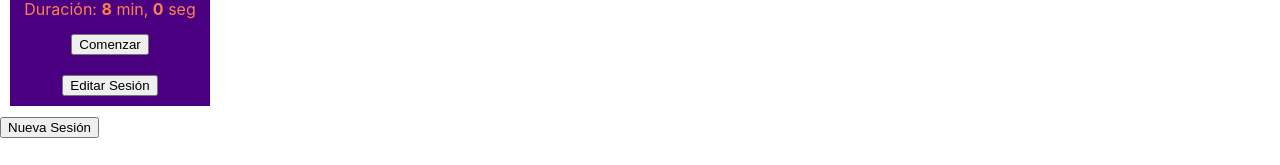
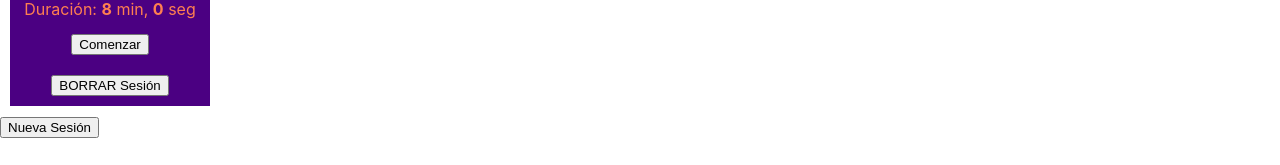
Before and after one commit to LeandroLobo/temporizadorHIIT, a React (Create React App) app: page / in a window 1280 px wide. Both pictures are taken after a click on the element "Sesión Standard". Shown: the part 323-488 px from the top of the page. Built offline with nearby package versions, Linux system fonts and the light colour scheme.

Commit message:
funciona localmente toda la lógica

```diff
--- a/src/components/EditSession.jsx
+++ /dev/null
@@ -1,12 +0,0 @@
-import React from 'react';
-
-const EditSession = () => {
-    return (
-        <div>
-            <h3>Editar Sesión</h3>
-            <button className="btn-table" name="delete">Borrar Sesión</button>
-        </div>
-    );
-}
-
-export default EditSession;
--- a/src/components/NewSet.jsx
+++ b/src/components/NewSet.jsx
@@ -82,6 +82,7 @@ const NewSet = ({setOpenNewSet, sets, setSets}) => {
 
                 <div className="form-buttons">
                     <input type="submit" name="add" value="Agregar a la sesión"/>
+                    <input type="button" name="back" value="<=" onClick={()=>setOpenNewSet(false)}/>
                 </div>
             </form>
         </div>
--- a/src/components/Session.jsx
+++ b/src/components/Session.jsx
@@ -1,7 +1,14 @@
-import React from 'react';
+import React, { useState } from 'react';
 import '../css/session.css';
 
-const Session = ({session, setTimerMount, setOpenEdit}) => {
+const Session = ({session, setTimerMount, sessions, setSessions}) => {
+
+    const [confirmDelete, setConfirmDelete] = useState(false);
+
+    const handleDelete = () => {
+        const aux = sessions.filter(sess => (sess !== session));
+        setSessions(aux);
+    }
 
     return (
         <div className="session">
@@ -16,7 +23,8 @@ const Session = ({session, setTimerMount, setOpenEdit}) => {
             </ul>
             <p>Duración: <strong>{Math.floor(session.duration/60)}</strong> min, <strong>{session.duration%60}</strong> seg</p>
             <button onClick={() => {setTimerMount(true)}}>Comenzar</button>
-            <button onClick={()=>setOpenEdit(true)}>Editar Sesión</button>
+            <button onClick={()=>setConfirmDelete(true)}>BORRAR Sesión</button>
+            {(confirmDelete) && <button onClick={handleDelete}><h4>BORRAR</h4></button>}
         </div>
     );
 }
--- a/src/components/Table.jsx
+++ b/src/components/Table.jsx
@@ -3,14 +3,12 @@ import Session from './Session';
 import '../css/table.css';
 import Timer from './Timer';
 import NewSession from './NewSession';
-import EditSession from './EditSession';
 
 const Table = ({sessions, setSessions}) => {
 
     const [index, setIndex] = useState(-1);
     const [timerMount, setTimerMount] = useState(false);
     const [openNewSession, setOpenNewSession] = useState(false);
-    const [openEdit, setOpenEdit] = useState(false);
 
     return (
         <div className="table-box">
@@ -23,7 +21,7 @@ const Table = ({sessions, setSessions}) => {
                     >
                         <h3>{session.name}</h3>
                         {(index === i && !timerMount)
-                        && <Session session={session} setTimerMount={setTimerMount} setOpenEdit={setOpenEdit}/>
+                        && <Session session={session} setTimerMount={setTimerMount} sessions={sessions} setSessions={setSessions}/>
                         }
                     </div>))}
             </div>
@@ -32,7 +30,6 @@ const Table = ({sessions, setSessions}) => {
             </nav>
             {(timerMount) && <Timer session={sessions[index]} setTimerMount={setTimerMount}/>}
             {(openNewSession) && <NewSession sessions={sessions} setSessions={setSessions} setOpenNewSession={setOpenNewSession}/>}
-            {(openEdit) && <EditSession sessions={sessions} setSessions={setSessions} setOpenEdit={setOpenEdit}/>}
         </div>
     );
 }
```
